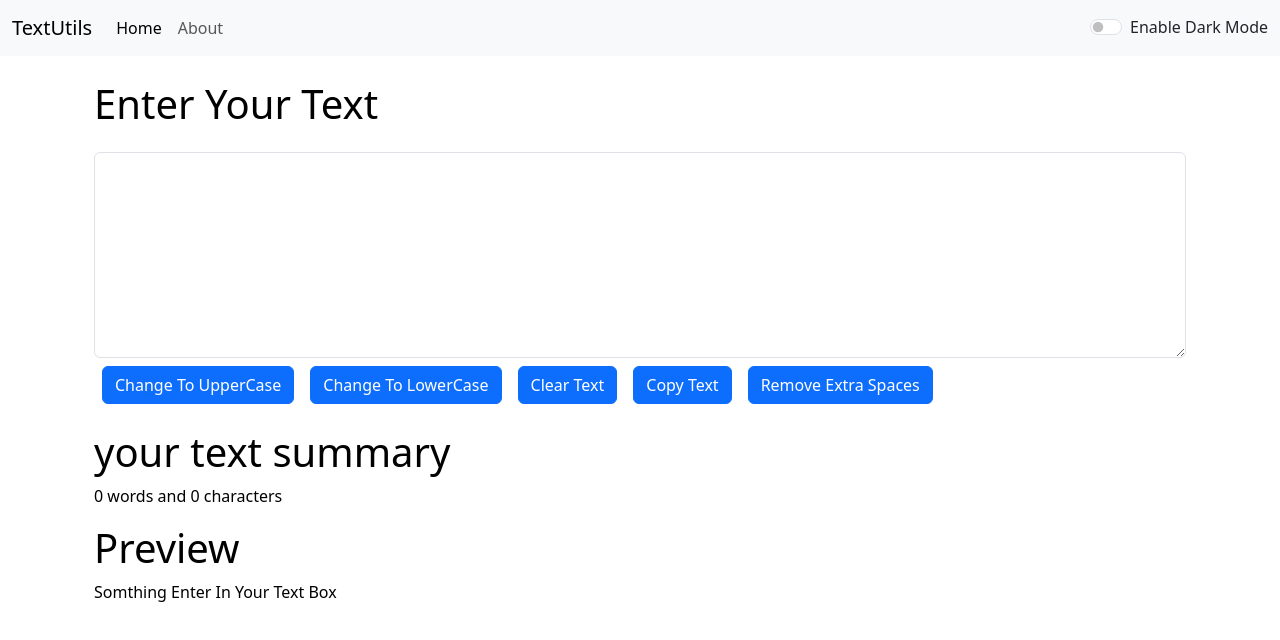
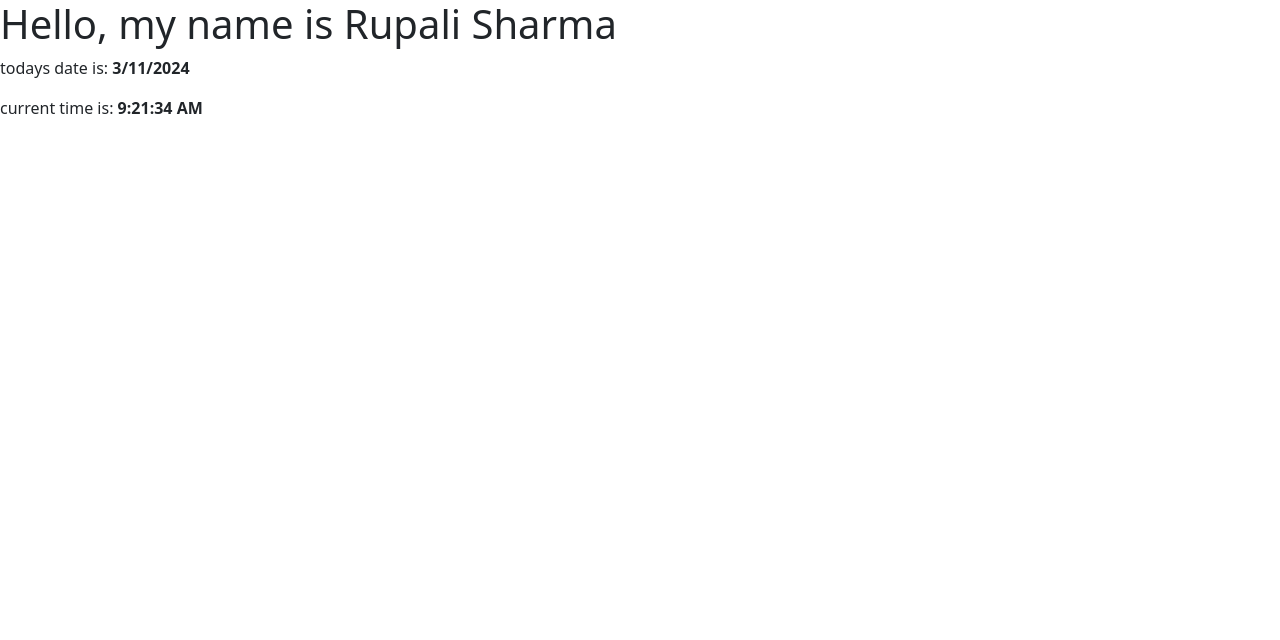
Before and after one commit to rupali-r-thakur/react-practice, a React (Create React App) app: page / in a window 1280 px wide. Shown: the top 640 px of the page. Built offline with nearby package versions, Linux system fonts and the light colour scheme; the HTML template or start-up script is replaced by a standard one.

Commit message:
Date and time

```diff
--- a/src/App.js
+++ b/src/App.js
@@ -1,23 +1,25 @@
 import React, { useState } from "react";
-import NavBar from "./components/NavBar";
-import TextForm from "./components/TextForm";
+import TimeDate from "./components/TimeDate";
+// import NavBar from "./components/NavBar";
+// import TextForm from "./components/TextForm";
 function App() {
-  const [mode, setMode] = useState("light");
-  const toggleBtn = () => {
-    if (mode === "light") {
-      setMode("dark");
-      document.body.style.backgroundColor = "#020520";
-    } else {
-      setMode("light");
-      document.body.style.backgroundColor = "white";
-    }
-  };
+  // const [mode, setMode] = useState("light");
+  // const toggleBtn = () => {
+  //   if (mode === "light") {
+  //     setMode("dark");
+  //     document.body.style.backgroundColor = "#020520";
+  //   } else {
+  //     setMode("light");
+  //     document.body.style.backgroundColor = "white";
+  //   }
+  // };
   return (
     <>
-      <NavBar mode={mode} toggleBtn={toggleBtn} />
+      {/* <NavBar mode={mode} toggleBtn={toggleBtn} />
       <div className="container">
         <TextForm heading={"Enter Your Text"} mode={mode} />
-      </div>
+      </div> */}
+      <TimeDate />
     </>
   );
 }
--- /dev/null
+++ b/src/components/TimeDate.jsx
@@ -0,0 +1,19 @@
+import React from "react";
+
+function TimeDate() {
+  let date = new Date().toLocaleDateString();
+  let time = new Date().toLocaleTimeString();
+  return (
+    <>
+      <h1>Hello, my name is Rupali Sharma</h1>
+      <p>
+        todays date is: <b>{date}</b>
+      </p>
+      <p>
+        current time is: <b>{time}</b>
+      </p>
+    </>
+  );
+}
+
+export default TimeDate;
```
